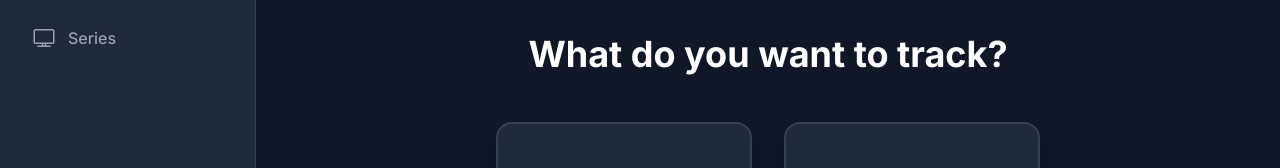
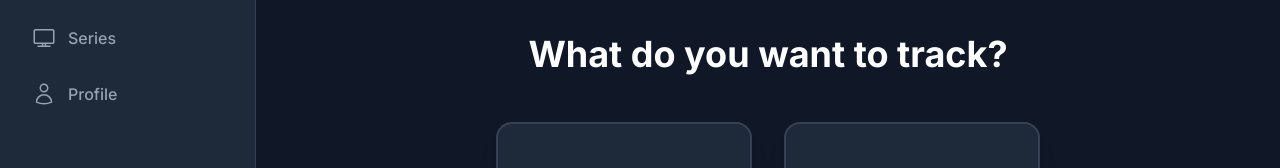
Before and after one commit to crusinistaken/movie-series-diary, a Next.js app: page /dashboard in a window 1280 px wide. Shown: the part 194-362 px from the top of the page. Built offline with nearby package versions, Linux system fonts and the light colour scheme.

Commit message:
güncelleme yapıldı

```diff
--- a/app/dashboard/layout.tsx
+++ b/app/dashboard/layout.tsx
@@ -8,16 +8,18 @@ const HomeIcon = () => (<svg xmlns="http://www.w3.org/2000/svg" fill="none" view
 const MovieIcon = () => (<svg xmlns="http://www.w3.org/2000/svg" fill="none" viewBox="0 0 24 24" strokeWidth={1.5} stroke="currentColor" className="w-6 h-6"><path strokeLinecap="round" strokeLinejoin="round" d="M3.375 19.5h17.25m-17.25 0a1.125 1.125 0 0 1-1.125-1.125M3.375 19.5h1.5C5.496 19.5 6 18.996 6 18.375m-3.75 0V5.625m0 12.75v-1.5c0-.621.504-1.125 1.125-1.125m18.375 2.625V5.625m0 12.75c0 .621-.504 1.125-1.125 1.125m1.125-1.125v-1.5c0-.621-.504-1.125-1.125-1.125m0 3.75h-1.5A1.125 1.125 0 0 1 18 18.375M20.625 4.5H3.375m17.25 0c.621 0 1.125.504 1.125 1.125M20.625 4.5h-1.5C18.504 4.5 18 5.004 18 5.625m3.75 0v1.5c0 .621-.504 1.125-1.125 1.125M3.375 4.5c-.621 0-1.125.504-1.125 1.125M3.375 4.5h1.5C5.496 4.5 6 5.004 6 5.625m-3.75 0v1.5c0 .621.504 1.125 1.125 1.125m0 0h1.5m4.875 6.018c.163.03.332.047.506.047.533 0 1.006-.176 1.387-.474m-1.893.427L12 14.25" /></svg>);
 const TvIcon = () => (<svg xmlns="http://www.w3.org/2000/svg" fill="none" viewBox="0 0 24 24" strokeWidth={1.5} stroke="currentColor" className="w-6 h-6"><path strokeLinecap="round" strokeLinejoin="round" d="M6 20.25h12m-7.5-3v3m3-3v3m-10.125-3h17.25c.621 0 1.125-.504 1.125-1.125V4.875c0-.621-.504-1.125-1.125-1.125H3.375c-.621 0-1.125.504-1.125 1.125v11.25c0 .621.504 1.125 1.125 1.125Z" /></svg>);
 const LogoutIcon = () => (<svg xmlns="http://www.w3.org/2000/svg" fill="none" viewBox="0 0 24 24" strokeWidth={1.5} stroke="currentColor" className="w-6 h-6"><path strokeLinecap="round" strokeLinejoin="round" d="M15.75 9V5.25A2.25 2.25 0 0 0 13.5 3h-6a2.25 2.25 0 0 0-2.25 2.25v13.5A2.25 2.25 0 0 0 7.5 21h6a2.25 2.25 0 0 0 2.25-2.25V15m3 0 3-3m0 0-3-3m3 3H9" /></svg>);
+const UserIcon = () => (<svg xmlns="http://www.w3.org/2000/svg" fill="none" viewBox="0 0 24 24" strokeWidth={1.5} stroke="currentColor" className="w-6 h-6"><path strokeLinecap="round" strokeLinejoin="round" d="M15.75 6a3.75 3.75 0 1 1-7.5 0 3.75 3.75 0 0 1 7.5 0ZM4.501 20.118a7.5 7.5 0 0 1 14.998 0A17.933 17.933 0 0 1 12 21.75c-2.676 0-5.216-.584-7.499-1.632Z" /></svg>);
 
 // --- SIDEBAR BİLEŞENİ ---
 const Sidebar = () => {
   const pathname = usePathname();
-  const { username } = useUser(); // Kullanıcı adını çektik
+  const { username } = useUser();
 
   const menuItems = [
-    { name: "Main Page", href: "/dashboard", icon: <HomeIcon /> },
+    { name: "Main Page", href: "/dashboard", icon: <HomeIcon /> }, // İsim değişti
     { name: "Movies", href: "/dashboard/movies", icon: <MovieIcon /> },
     { name: "Series", href: "/dashboard/series", icon: <TvIcon /> },
+    { name: "Profile", href: "/profile", icon: <UserIcon /> }, // Profile eklendi
   ];
 
   return (
@@ -43,16 +45,16 @@ const Sidebar = () => {
         <div className="p-4 border-t border-gray-700">
           <div className="flex items-center gap-3 mb-4 px-2">
             <div className="w-8 h-8 rounded-full bg-gradient-to-tr from-blue-500 to-purple-500"></div>
-            {/* Kullanıcı adı varsa göster yoksa User yaz */}
             <div className="text-sm font-bold text-white">{username || "User"}</div>
           </div>
+          {/* İsim Log Out oldu */}
           <Link href="/" className="flex items-center gap-2 text-red-400 hover:text-red-300 px-2 transition text-sm font-bold">
             <LogoutIcon /> Log Out
           </Link>
         </div>
       </div>
 
-      {/* --- MOBİL BOTTOM BAR (Altta Duran - Yeni Eklediğimiz Kısım) --- */}
+      {/* --- MOBİL BOTTOM BAR (Altta Duran) --- */}
       <div className="md:hidden fixed bottom-0 left-0 w-full bg-gray-800 border-t border-gray-700 flex justify-around items-center p-3 z-50 safe-area-bottom">
         {menuItems.map((item) => {
           const isActive = pathname === item.href;
@@ -63,18 +65,17 @@ const Sidebar = () => {
             </Link>
           );
         })}
+        {/* Mobilde de Log Out yaptık */}
         <Link href="/" className="flex flex-col items-center gap-1 text-red-500">
            <LogoutIcon />
-           <span className="text-[10px] font-bold">Exit</span>
+           <span className="text-[10px] font-bold">Log Out</span>
         </Link>
       </div>
     </>
   );
 };
 
-// Bu layout, içindeki sayfaları (children) sarmalar
 export default function DashboardLayout({ children }: { children: React.ReactNode }) {
-  // UserProvider'ı buradan kaldırdık çünkü artık en dışta (RootLayout) var.
   return (
     <div className="min-h-screen bg-gray-900 text-white flex">
       <Sidebar />
```
